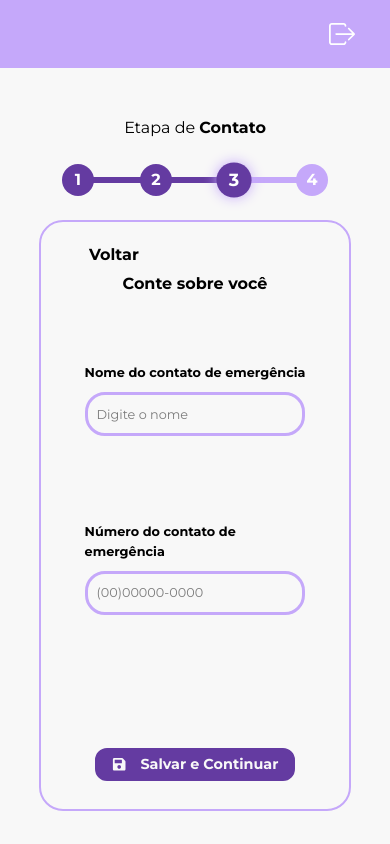
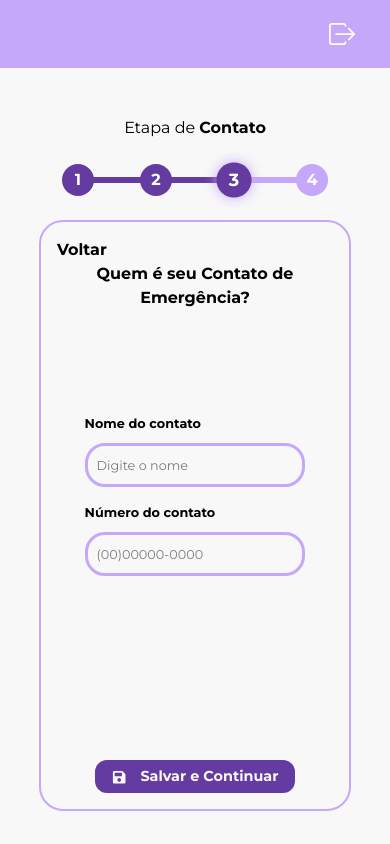
Before and after one commit to CodeSensor-PI/web-psi-rizerio, a React (Vite) app: page /dashboard/forms/contato in a window 390 px wide. Built offline with nearby package versions, Linux system fonts and the light colour scheme.

Commit message:
style: formulario com responsividade OK

```diff
--- a/src/components/main/MainComponent.jsx
+++ b/src/components/main/MainComponent.jsx
@@ -9,7 +9,7 @@ const stepBackRoutes = {
     4: '/dashboard/forms/contato',
 };
 
-function MainComponent({ children, showBackItem, stepAtual }) {
+function MainComponent({ children, showBackItem, stepAtual, tituloPagina }) {
     const navigate = useNavigate();
 
     const handleBackClick = () => {
@@ -36,7 +36,7 @@ function MainComponent({ children, showBackItem, stepAtual }) {
 
             )}
             <div className={styles.inputs_content}>
-                <Titulo subtitulo="Conte sobre você" />
+                <Titulo subtitulo={tituloPagina || "Conte sobre você"} />
                 <div className={styles.inputs_box}>
                     {children}
                 </div>
--- a/src/components/main/main.module.css
+++ b/src/components/main/main.module.css
@@ -25,9 +25,7 @@
     justify-content: start;
     align-items: center;
     flex-direction: row;
-    padding: 0.3em;
-    padding-left: 2em;
-    font-weight: bold;
+    font-weight: bolder;
     width: 10%;
     height: fit-content;
     transition: 0.3s ease-in-out;
--- a/src/pages/dashboard/formularioCadastro/step1/dadosPessoais.module.css
+++ b/src/pages/dashboard/formularioCadastro/step1/dadosPessoais.module.css
@@ -3,9 +3,9 @@
 
 .dados_pessoais {
     display: flex;
-    justify-content: space-around;
+    flex-direction: column;
+    justify-content: center;
     align-items: center;
-    flex-direction: column;
     width: 100%;
     height: 92vh;
     background-color: var(--TrueWhitePsi);
--- a/src/pages/dashboard/formularioCadastro/step2/Localidade.jsx
+++ b/src/pages/dashboard/formularioCadastro/step2/Localidade.jsx
@@ -108,7 +108,7 @@ const Localidade = () => {
             ) :
                 <form onSubmit={salvarInformacoes} className={styles.localidade}>
                     <StepComponent stepAtual={2} />
-                    <MainComponent stepAtual={2} showBackItem={true}>
+                    <MainComponent stepAtual={2} showBackItem={true} tituloPagina="Onde você mora?">
                         <div className={styles.inputs_content_localidade}>
                             <div className={styles.input_group}>
                                 <Input
--- a/src/pages/dashboard/formularioCadastro/step2/localidade.module.css
+++ b/src/pages/dashboard/formularioCadastro/step2/localidade.module.css
@@ -6,6 +6,7 @@
     justify-content: center;
     align-items: center;
     width: 100%;
+    height: 92vh;
     background-color: var(--TrueWhitePsi);
 }
 
--- a/src/pages/dashboard/formularioCadastro/step3/Contato.jsx
+++ b/src/pages/dashboard/formularioCadastro/step3/Contato.jsx
@@ -51,13 +51,13 @@ const Contato = () => {
             <HeaderDash showSettingsIcon={false} telaAtual={'contato'} />
             <form onSubmit={salvarInformacoes} className={styles.contato}>
                 <StepComponent stepAtual={3} />
-                <MainComponent stepAtual={3} showBackItem={true}>
+                <MainComponent stepAtual={3} showBackItem={true} tituloPagina="Quem é seu Contato de Emergência?">
                     <div className={styles.inputs_content_contato}>
                         <Input
                             name="nomeEmergencia"
                             value={nomeEmergencia}
                             width="w-[100%]"
-                            label="Nome do contato de emergência"
+                            label="Nome do contato"
                             type="text"
                             onChange={(e) => setNomeEmergencia(e.target.value)}
                             placeholder="Digite o nome"
@@ -67,7 +67,7 @@ const Contato = () => {
                             name="contatoEmergencia"
                             value={contatoEmergencia}
                             width="w-[100%]"
-                            label="Número do contato de emergência"
+                            label="Número do contato"
                             type="tel"
                             onChange={handleTelefoneChange}
                             placeholder="(00)00000-0000"
--- a/src/pages/dashboard/formularioCadastro/step3/contato.module.css
+++ b/src/pages/dashboard/formularioCadastro/step3/contato.module.css
@@ -12,10 +12,10 @@
 
 .inputs_content_contato {
     display: flex;
-    justify-content: space-around;
     align-items: center;
+    justify-content: center;
+    height: 40vh;
     flex-direction: column;
-    margin-top: 3%;
     width: 80%;
-    height: 40vh;
+    gap: 1em;
 }
--- a/src/pages/dashboard/formularioCadastro/step4/Conclusao.jsx
+++ b/src/pages/dashboard/formularioCadastro/step4/Conclusao.jsx
@@ -109,13 +109,11 @@ const Conclusao = () => {
                 <StepComponent stepAtual={4} />
                 <MainComponent stepAtual={4} showBackItem={true}>
                     <div className={styles.inputs_content_conclusao}>
-                        <label className='font-bold' htmlFor="motivo_consulta">Explique o motivo da sua consulta</label>
+                        <label className='font-bold' htmlFor="motivo_consulta">Explique o motivo da(s) sua(s) consulta(s)</label>
                         <textarea required={true}
                             name="motivo_consulta"
                             value={motivoConsulta}
-                            onChange={(e) => setMotivoConsulta(e.target.value)}
-                        >
-
+                            onChange={(e) => setMotivoConsulta(e.target.value)}>
                         </textarea>
                     </div>
                     <div className={styles.div_botao}>
--- a/src/pages/dashboard/formularioCadastro/step4/conclusao.module.css
+++ b/src/pages/dashboard/formularioCadastro/step4/conclusao.module.css
@@ -14,21 +14,21 @@
         border-radius: 20px;
         background-color: var(--TrueWhitePsi);
         height: 50%;
-        width: 50%;
+        width: 100%;
         max-width: 100%;
         padding-left: 1em;
         padding: 1em;
-        resize: both;
+        resize: none;
     }
 
 }
 
 .inputs_content_conclusao {
     display: flex;
-    justify-content: space-around;
+    justify-content: center;
     align-items: center;
     flex-direction: column;
-    margin-top: 3%;
     width: 80%;
     height: 40vh;
+    gap: 1em;
 }
```
